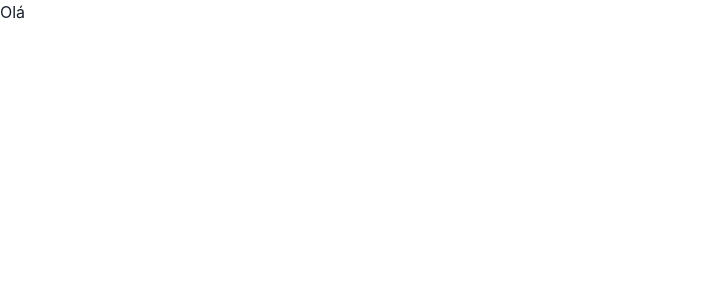
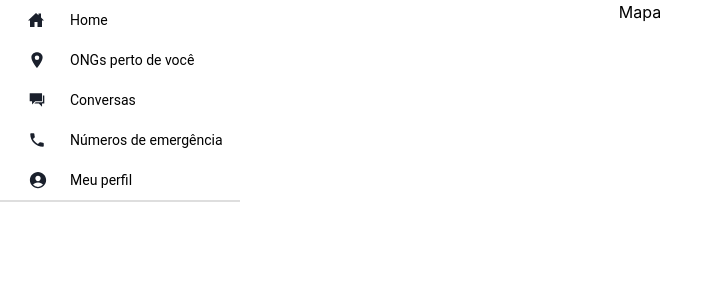
Before and after one commit to lugablima/e-ong-front, a React (Create React App) app: page / in a window 1280 px wide. Shown: the top 300 px of the page, without its empty margins (0-723 px from the left). Built offline with nearby package versions, Linux system fonts and the light colour scheme.

Commit message:
feat: add Home page sidebar layout

```diff
--- /dev/null
+++ b/src/components/SideBar/Bar.tsx
@@ -0,0 +1,22 @@
+import { Box } from "@chakra-ui/react";
+import { ReactNode } from "react";
+
+interface Props {
+  children: ReactNode;
+}
+
+export default function Bar({ children }: Props) {
+  return (
+    <Box
+      w={240}
+      h="100vh"
+      pos="fixed"
+      top={0}
+      left={0}
+      zIndex={2}
+      bg="tertiary"
+    >
+      {children}
+    </Box>
+  );
+}
--- /dev/null
+++ b/src/components/SideBar/IconComponent.tsx
@@ -0,0 +1,12 @@
+import { Icon } from "@chakra-ui/react";
+import { IconType } from "react-icons";
+
+interface Props {
+  icon: IconType;
+  width: string;
+  height: string;
+}
+
+export default function IconComponent({ icon, width, height }: Props) {
+  return <Icon as={icon} w={width} h={height} />;
+}
--- /dev/null
+++ b/src/components/SideBar/SideBar.tsx
@@ -0,0 +1,37 @@
+import { Box } from "@chakra-ui/react";
+import { IoMdChatboxes } from "react-icons/io";
+import { IoHomeSharp, IoLocationSharp, IoPersonCircle } from "react-icons/io5";
+import { MdLocalPhone } from "react-icons/md";
+
+import Bar from "./Bar";
+import IconComponent from "./IconComponent";
+import Tab from "./Tab";
+import TextTab from "./TextTab";
+
+export default function SideBar() {
+  return (
+    <Bar>
+      <Tab columnGap="26px">
+        <IconComponent icon={IoHomeSharp} width="16px" height="16px" />
+        <TextTab text="Home" />
+      </Tab>
+      <Tab columnGap="24px">
+        <IconComponent icon={IoLocationSharp} width="18px" height="18px" />
+        <TextTab text="ONGs perto de você" />
+      </Tab>
+      <Tab columnGap="24px">
+        <IconComponent icon={IoMdChatboxes} width="18px" height="18px" />
+        <TextTab text="Conversas" />
+      </Tab>
+      <Tab columnGap="24px">
+        <IconComponent icon={MdLocalPhone} width="18px" height="18px" />
+        <TextTab text="Números de emergência" />
+      </Tab>
+      <Tab columnGap="22px">
+        <IconComponent icon={IoPersonCircle} width="20px" height="20px" />
+        <TextTab text="Meu perfil" />
+      </Tab>
+      <Box w="100%" border="1px solid rgba(0, 0, 0, 0.13)" />
+    </Bar>
+  );
+}
--- /dev/null
+++ b/src/components/SideBar/Tab.tsx
@@ -0,0 +1,34 @@
+import { Box } from "@chakra-ui/react";
+import { ReactNode, useState } from "react";
+
+interface Props {
+  children: ReactNode;
+  columnGap: string;
+}
+
+export default function Tab({ children, columnGap }: Props) {
+  const [isSelected, setIsSelected] = useState<boolean>(false);
+
+  const filter = isSelected ? "grayscale(100%)" : "grayscale(0%)";
+  const weigth = isSelected ? 700 : 400;
+  const background = isSelected ? "rgba(0, 0, 0, 0.1)" : "tertiary";
+
+  return (
+    <Box
+      w="100%"
+      h="40px"
+      p="11px 0 11px 28px"
+      display="flex"
+      justifyContent="flex-start"
+      alignItems="center"
+      columnGap={columnGap}
+      bg={background}
+      onClick={() => setIsSelected(!isSelected)}
+      filter={filter}
+      fontWeight={weigth}
+      cursor="pointer"
+    >
+      {children}
+    </Box>
+  );
+}
--- /dev/null
+++ b/src/components/SideBar/TextTab.tsx
@@ -0,0 +1,23 @@
+import { Text } from "@chakra-ui/react";
+import { useState } from "react";
+
+interface Props {
+  text: string;
+}
+
+export default function TextTab({ text }: Props) {
+  const [isSelected, setIsSelected] = useState<boolean>(false);
+
+  return (
+    <Text
+      fontFamily="Roboto"
+      fontSize={14}
+      lineHeight="16px"
+      color="secondary"
+      textAlign="left"
+      onClick={() => setIsSelected(!isSelected)}
+    >
+      {text}
+    </Text>
+  );
+}
--- a/src/pages/HomePage.tsx
+++ b/src/pages/HomePage.tsx
@@ -1,3 +1,14 @@
+import { Box, Text } from "@chakra-ui/react";
+
+import SideBar from "../components/SideBar/SideBar";
+
 export default function HomePage() {
-  return <h1>Olá</h1>;
+  return (
+    <Box w="100vw" h="100vh">
+      <SideBar />
+      <Text color="secondary" textAlign="center">
+        Mapa
+      </Text>
+    </Box>
+  );
 }
--- a/src/pages/SignUpOngPage.tsx
+++ b/src/pages/SignUpOngPage.tsx
@@ -1,9 +1,3 @@
-import { Text } from "@chakra-ui/react";
-
 export default function SignUpOngPage() {
-  return (
-    <Text fontFamily="default" fontSize={100} fontWeight={700}>
-      Eu sou a sign UpOng page!
-    </Text>
-  );
+  return <h1>Eu sou a SignUpOngPage</h1>;
 }
```
